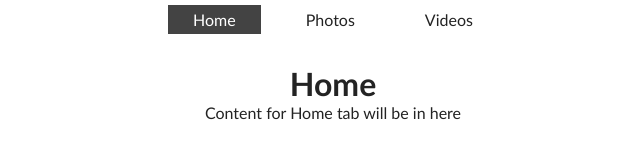
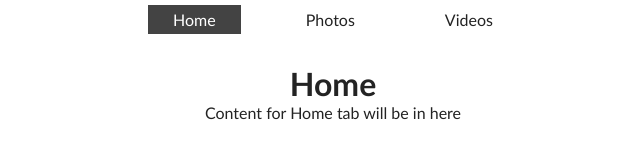
Before and after one commit to NasrOmar/Tabs, a plain HTML site: page index.html in a window 1280 px wide. Both pictures are taken after a click on the link "Home". Shown: the whole page, without its empty margins (307-947 px from the left). Drawn offline with Linux system fonts and the light colour scheme.

Commit message:
adjustments

```diff
--- a/css/style.css
+++ b/css/style.css
@@ -18,32 +18,31 @@ body {
 }
 
 .tab {
-	list-style-type: none;
 	display: flex;
 	justify-content: center;
 }
 
-.tab li {
-	padding: 10px;
+.tab-nav {
+	padding: 10px 20px;
 }
 
-.tab li a {
+.tab-link {
 	text-decoration: none;
 	color: #232323;
 	padding: 5px 25px;
 	transition: .2s ease-out;
 }
 
-.tab li a:hover {
+.tab-link:hover {
 	color: #999999;
 }
 
-.tab .tab-active {
+.tab-link-active {
 	background-color: #434343;
 	color: #FFF;
 }
 
-.tab .tab-active:hover {
+.tab-link-active:hover {
 	background-color: #999999;
 	color: #FFF;
 }
--- a/index.html
+++ b/index.html
@@ -11,11 +11,11 @@
 
 		<div class="container">
 
-			<ul id="tab-nav" class="tab">
-				<li><a class="tab-active" href="#tab-home">Home</a></li>
-				<li><a href="#tab-photos">Photos</a></li>
-				<li><a href="#tab-videos">Videos</a></li>
-			</ul>
+			<div class="tab" id="tab-nav">
+				<div class="tab-nav"><a class="tab-link tab-link-active" href="#tab-home">Home</a></div>
+				<div class="tab-nav"><a class="tab-link" href="#tab-photos">Photos</a></div>
+				<div class="tab-nav"><a class="tab-link" href="#tab-videos">Videos</a></div>
+			</div>
 
 			<div class="tab-content">
 				<div class="tab-panel tab-panel-active" id="tab-home">
--- a/js/tabs.js
+++ b/js/tabs.js
@@ -1 +1,27 @@
 // JavaScript Document
+
+function tabClick(trigger) {
+	let activeTabLink = document.getElementsByClassName("tab-link-active");
+	let activeTabPanel = document.getElementsByClassName("tab-panel-active");
+
+	var i;
+
+	for (i = 0; i < activeTabLink.length; i++) {
+		activeTabLink[i].classList.remove("tab-link-active");
+		activeTabPanel[i].classList.remove("tab-panel-active");
+	}
+
+
+	if (trigger.target.className == "tab-link") {
+		trigger.target.className += " tab-link-active";
+		document.getElementById(trigger.target.href.split("#")[1]).className += " tab-panel-active";
+	}else if (trigger.target.className !== "tab-link") {
+		trigger.target.querySelector(".tab-link").className += " tab-link-active";
+		document.getElementById(trigger.target.querySelector(".tab-link").href.split("#")[1]).className += " tab-panel-active";
+	}
+
+}
+
+const element = document.getElementById("tab-nav");
+
+element.addEventListener("click", tabClick, false);
```
